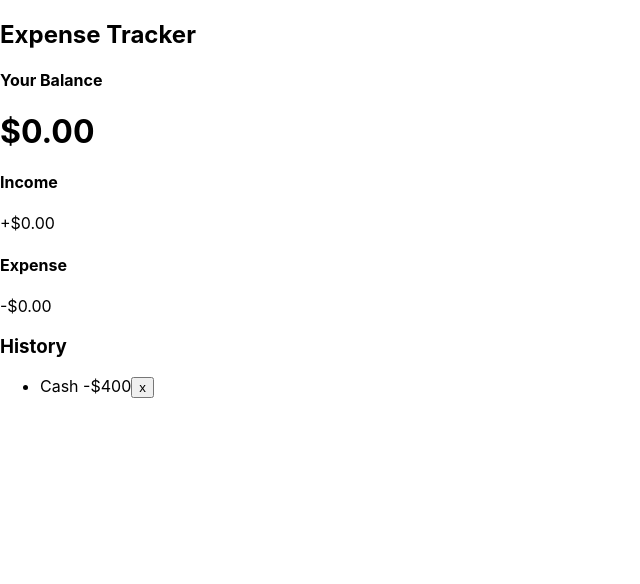
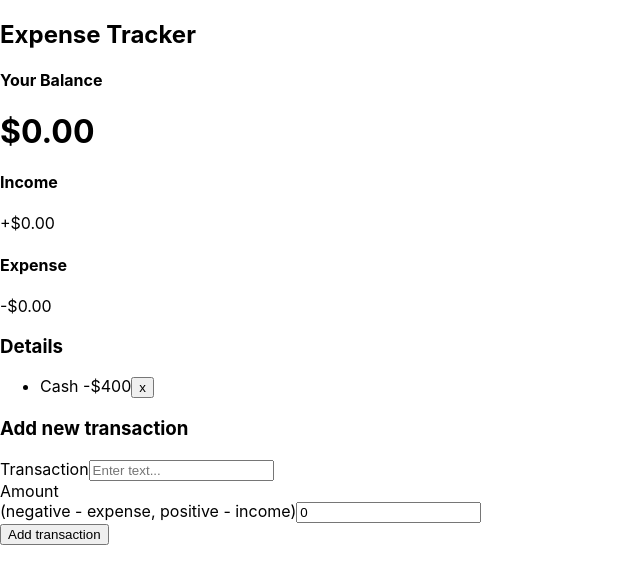
Before and after one commit to statst/ExpenseTracker, a React (Create React App) app: page / in a window 1280 px wide. Shown: the top 584 px of the page, without its empty margins (0-640 px from the left). Built offline with nearby package versions, Linux system fonts and the light colour scheme.

Commit message:
added transaction and amount handling function to form

```diff
--- a/src/App.js
+++ b/src/App.js
@@ -3,8 +3,8 @@ import './App.css';
 import Header from "./components/Header";
 import Balance from "./components/Balance";
 import Expenses from "./components/Expenses";
-import TransactionList from "./components/TransactionList"
-
+import TransactionList from "./components/TransactionList";
+import AddTransaction from './components/AddTransaction';
 function App() {
   return (
     <>
@@ -13,6 +13,7 @@ function App() {
         <Balance />
         <Expenses />
         <TransactionList />
+        <AddTransaction />
       </div>
     </>
   );
--- /dev/null
+++ b/src/components/AddTransaction.js
@@ -0,0 +1,35 @@
+import React, { useState } from 'react'
+
+export default function AddTransaction() {
+	const [transaction, setTransaction] = useState();
+	const [amount, setAmount] = useState(0);
+    return (
+			<div>
+				<h3>Add new transaction</h3>
+				<form>
+					<div className='form-control'>
+						<label htmlFor='text'>Transaction</label>
+						<input
+							type='text'
+							value={transaction}
+							onChange={(event) => setTransaction(event.target.value)}
+							placeholder='Enter text...'
+						/>
+					</div>
+					<div className='form-control'>
+						<label for='amount'>
+							Amount <br />
+							(negative - expense, positive - income)
+						</label>
+						<input
+							type='number'
+							value={amount}
+							onChange={(event) => setAmount(event.target.value)}
+							placeholder='Enter amount...'
+						/>
+					</div>
+					<button className='btn'>Add transaction</button>
+				</form>
+			</div>
+		);
+}
--- a/src/components/Balance.js
+++ b/src/components/Balance.js
@@ -4,7 +4,7 @@ export default function Balance() {
     return (
         <div>
             <h4>Your Balance</h4>
-            <h1 id="balance">$0.00</h1>
+            <h1>$0.00</h1>
         </div>
     )
 }
--- a/src/components/Expenses.js
+++ b/src/components/Expenses.js
@@ -5,13 +5,13 @@ export default function Expenses() {
 			<div>
 				<div>
 					<h4>Income</h4>
-					<p id='money-plus' class='money plus'>
+					<p class='money plus'>
 						+$0.00
 					</p>
 				</div>
 				<div>
 					<h4>Expense</h4>
-					<p id='money-minus' class='money minus'>
+					<p className='money minus'>
 						-$0.00
 					</p>
 				</div>
--- a/src/components/TransactionList.js
+++ b/src/components/TransactionList.js
@@ -3,11 +3,11 @@ import React from 'react'
 export default function TransactionList() {
     return (
 			<div>
-				<h3>History</h3>
-				<ul id='list' class='list'>
-					<li class='minus'>
+				<h3>Details</h3>
+				<ul className='list'>
+					<li className='minus'>
 						Cash <span>-$400</span>
-						<button class='delete-btn'>x</button>
+						<button className='delete-btn'>x</button>
 					</li>
 				</ul>
 			</div>
```
